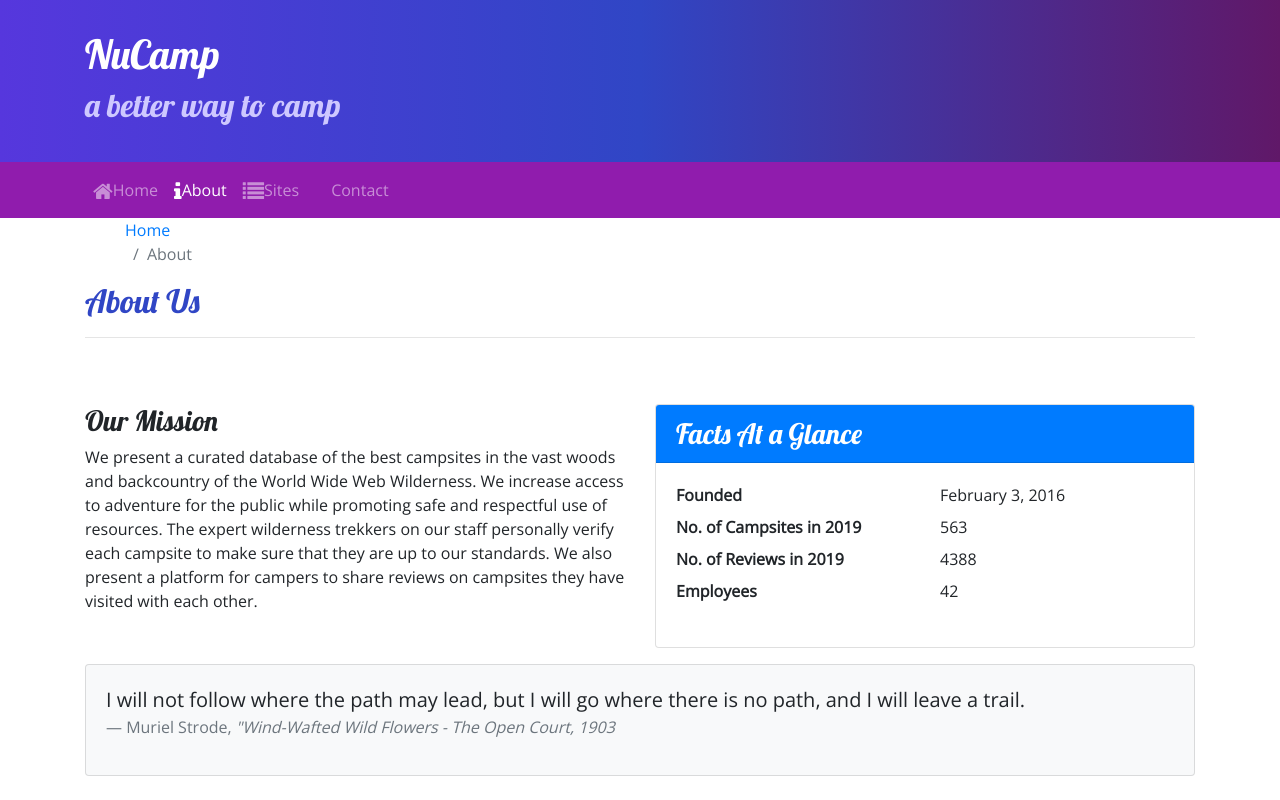
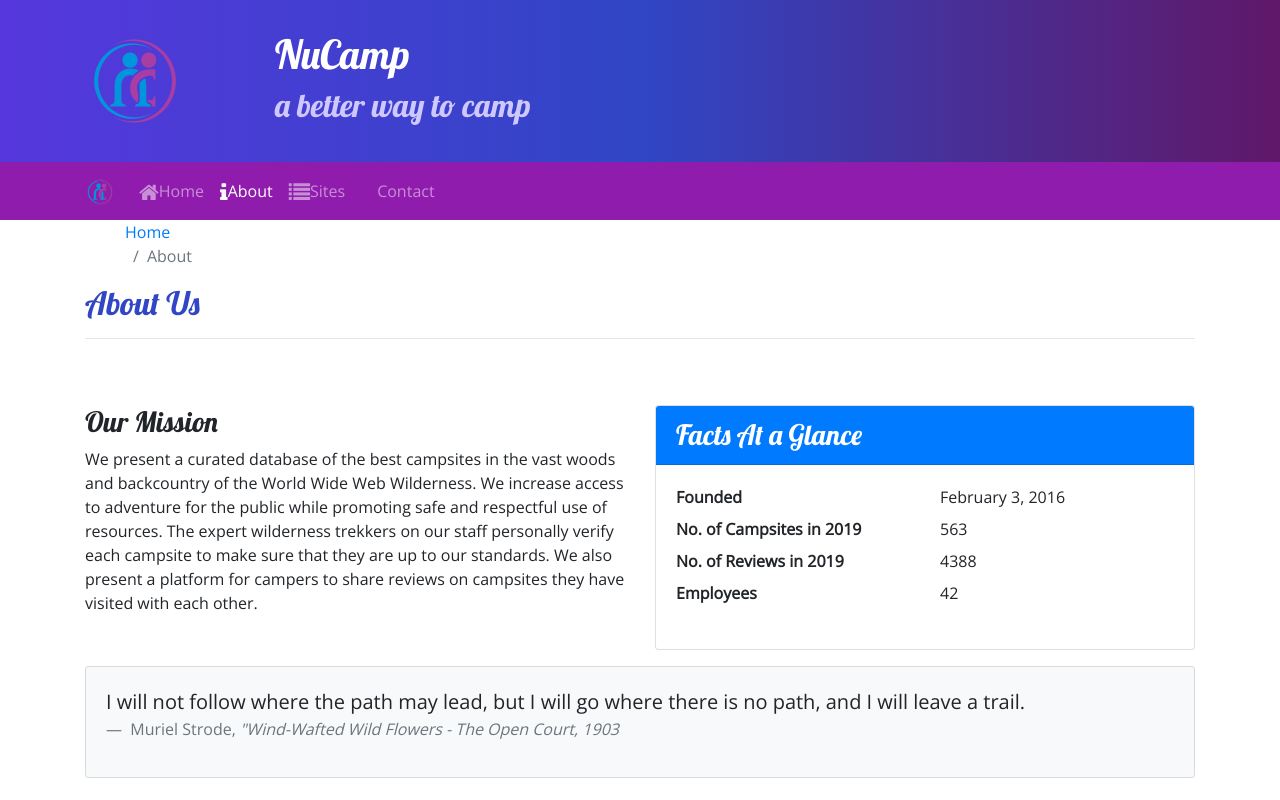
Before and after one commit to Rockrat2008/NuCamp-Campsite, a website: page aboutus.html in a window 1280 px wide. Shown: the top 800 px of the page. Drawn offline with nearby package versions, Linux system fonts and the light colour scheme.

Commit message:
Navbar updates with logo linking back to header from AboutUs and ContactUs pages

```diff
--- a/aboutus.html
+++ b/aboutus.html
@@ -35,6 +35,11 @@
     <header class="jumbotron jumbotron-fluid">
       <div class="container">
         <div class="row">
+          <div class="col-4 col-sm-3 col-md-2 align-self-center">
+            <a href="index.html"
+              ><img src="static/images/logo.png" class="img-fluid"
+            /></a>
+          </div>
           <div class="col">
             <h1>NuCamp</h1>
             <h2>a better way to camp</h2>
@@ -44,8 +49,11 @@
     </header>
     <nav class="navbar navbar-expand-sm navbar-dark sticky-top">
       <div class="container">
+        <a class="navbar-brand" href="index.html"
+          ><img src="static/images/logo.png" height="30" width="30"
+        /></a>
         <button
-          class="navbar-toggler ml-auto"
+          class="navbar-toggler"
           type="button"
           data-toggle="collapse"
           data-target="#nucampNavbar"
@@ -123,10 +131,14 @@
         <div class="col">
           <div class="card bg-light mt-3">
             <blockquote class="blockquote card-body">
-              <p class="mb-0">I will not follow where the path may lead, but I will go where there is no path, and I will leave a trail.</p>
-              <footer class="blockquote-footer">Muriel Strode,
-                <cite title="Source Title">"Wind-Wafted Wild Flowers -
-                  The Open Court, 1903
+              <p class="mb-0">
+                I will not follow where the path may lead, but I will go where
+                there is no path, and I will leave a trail.
+              </p>
+              <footer class="blockquote-footer">
+                Muriel Strode,
+                <cite title="Source Title"
+                  >"Wind-Wafted Wild Flowers - The Open Court, 1903
                 </cite>
               </footer>
             </blockquote>
```
Also changed, not shown: contactus.html (+9 -1 lines), index.html (+6 -2 lines).
